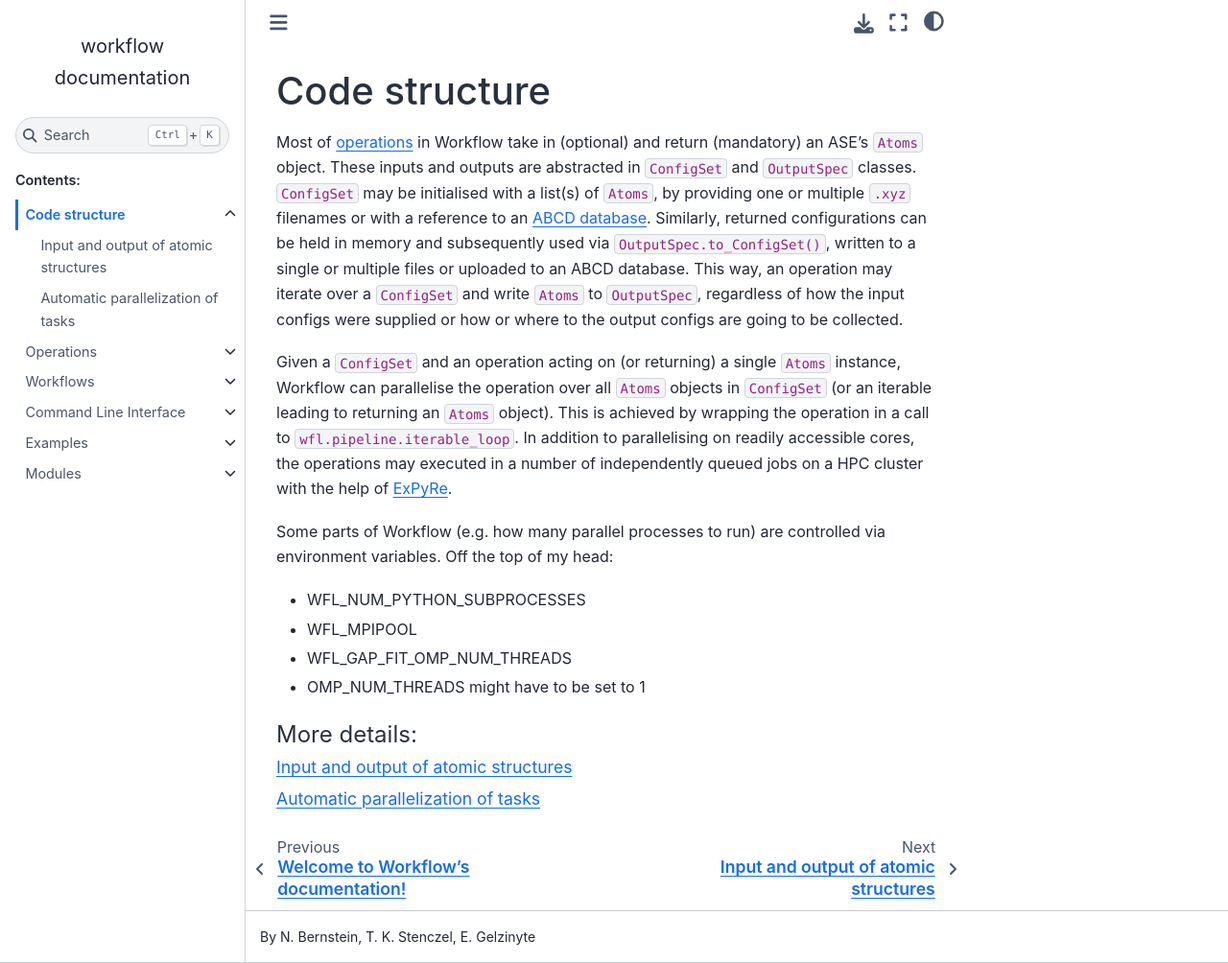
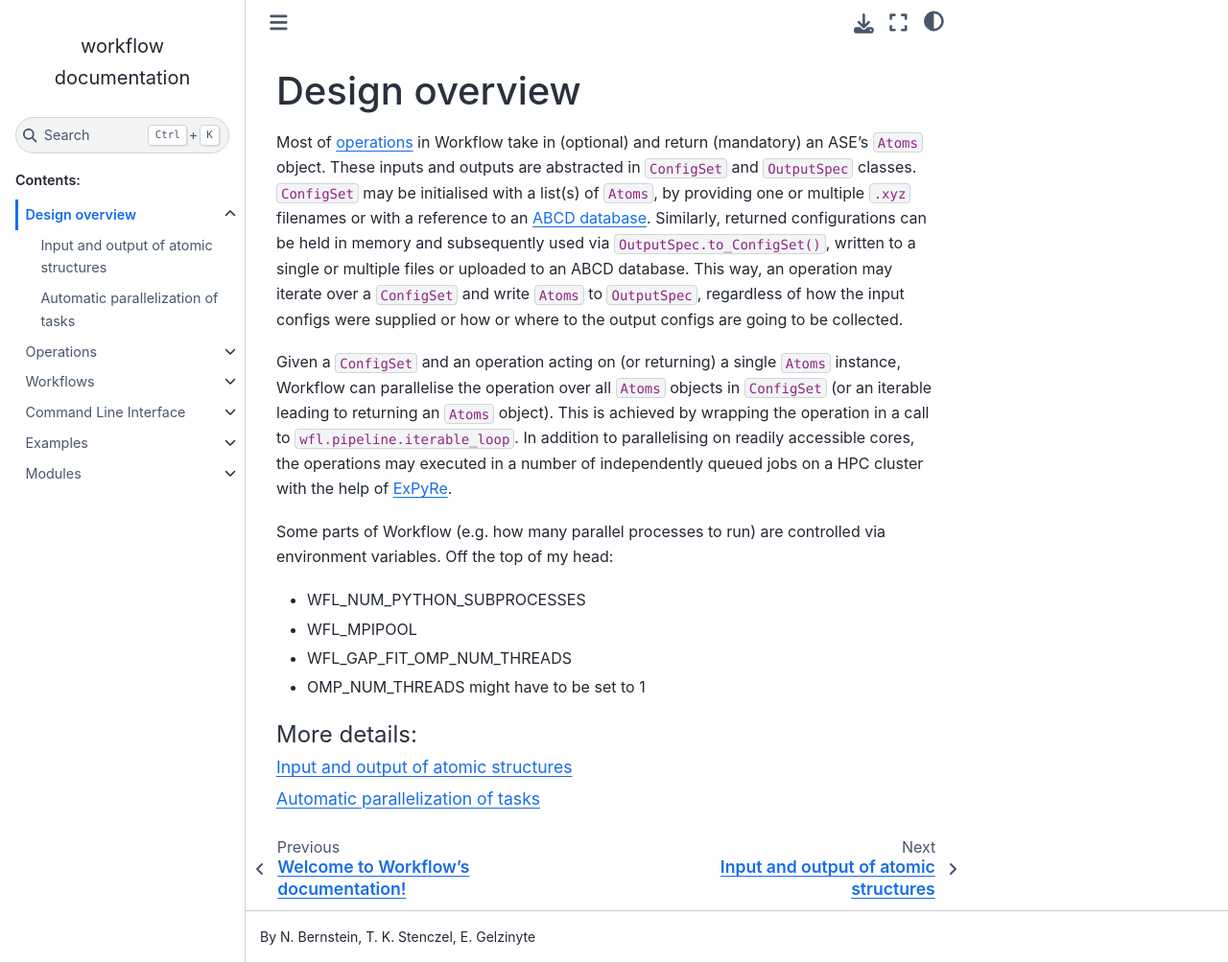
Before and after one commit to libAtoms/workflow, a Sphinx documentation site: the page built from docs/source/design_overview.rst, in a window 1280 px wide and 1004 px high. Shown: the whole window at 96% size. Built offline with Sphinx 7.4.7 and the Sphinx Book theme 1.1.4, drawn with Linux system fonts in a browser that asks for light colours.

Commit message:
Replace 'code structure' with 'design overview' in docs

```diff
--- a/docs/source/code_structure.rst
+++ b/docs/source/design_overview.rst
@@ -1,7 +1,7 @@
-.. _code_structure:
+.. _design_overview:
 
 ######################################
-Code structure
+Design overview
 ######################################
 
 Most of :ref:`operations <operations>` in Workflow take in (optional) and return (mandatory) an ASE's ``Atoms`` object. These inputs and outputs are abstracted in ``ConfigSet`` and ``OutputSpec`` classes.  ``ConfigSet`` may be initialised with a list(s) of ``Atoms``, by providing one or multiple ``.xyz`` filenames or with a reference to an `ABCD database <https://github.com/libAtoms/abcd>`_. Similarly, returned configurations can be held in memory and subsequently used via ``OutputSpec.to_ConfigSet()``, written to a single or multiple files or uploaded to an ABCD database. This way, an operation may iterate over a ``ConfigSet`` and write ``Atoms`` to ``OutputSpec``, regardless of how the input configs were supplied or how or where to the output configs are going to be collected.
@@ -19,5 +19,5 @@ Some parts of Workflow (e.g. how many parallel processes to run) are controlled
    :maxdepth: 1
    :caption: More details:
 
-   code_structure.configset.rst
-   code_structure.parallelisation.rst
+   design_overview.configset.rst
+   design_overview.parallelisation.rst
--- a/docs/source/index.rst
+++ b/docs/source/index.rst
@@ -13,7 +13,7 @@ Documentation in progress!
 
 The main functions of Workflow is to efficiently parallelise operations over a set of atomic configurations. Given an operation that is defined to act a single configuration (e.g. evaluate energy of a structure with CASTEP ASE calculator), Workflow may apply the operation to multiple configurations in parallel.
 
-The Workflow-specific code structures (e.g. how configurations are handled, mechanism to parallelise operations) are covered in :ref:`Code structure <code_structure>`. Currently implemented self-contained per-configuration operations are sketched out in :ref:`Operations <operations>`. Descriptions of Workflows, built out of these modular operations are described in :ref:`Workflows <workflows>`. There are also descriptions :ref:`command line interface <command_line>`, :ref:`examples <examples>` of common tasks to get started with and a :ref:`Python API <api>`.
+The overall design of the workflow system (e.g. how configurations are handled, mechanism to parallelise operations) are covered in :ref:`Design overview <design_overview>`. Currently implemented self-contained per-configuration operations are sketched out in :ref:`Operations <operations>`. Descriptions of Workflows, built out of these modular operations are described in :ref:`Workflows <workflows>`. There are also descriptions :ref:`command line interface <command_line>`, :ref:`examples <examples>` of common tasks to get started with and a :ref:`Python API <api>`
 
 ***************************************
 Installation
@@ -42,7 +42,7 @@ A Sphinx style guide: https://documentation-style-guide-sphinx.readthedocs.io/en
     :maxdepth: 2
     :caption: Contents:
 
-    Code structure <code_structure.rst>
+    Design overview <design_overview.rst>
     Operations <operations.rst>
     Workflows <workflows.rst>
     Command Line Interface <command_line.rst>
```
Also changed, not shown: docs/source/design_overview.configset.rst (renamed from docs/source/code_structure.configset.rst), docs/source/design_overview.parallelisation.rst (renamed from docs/source/code_structure.parallelisation.rst).
